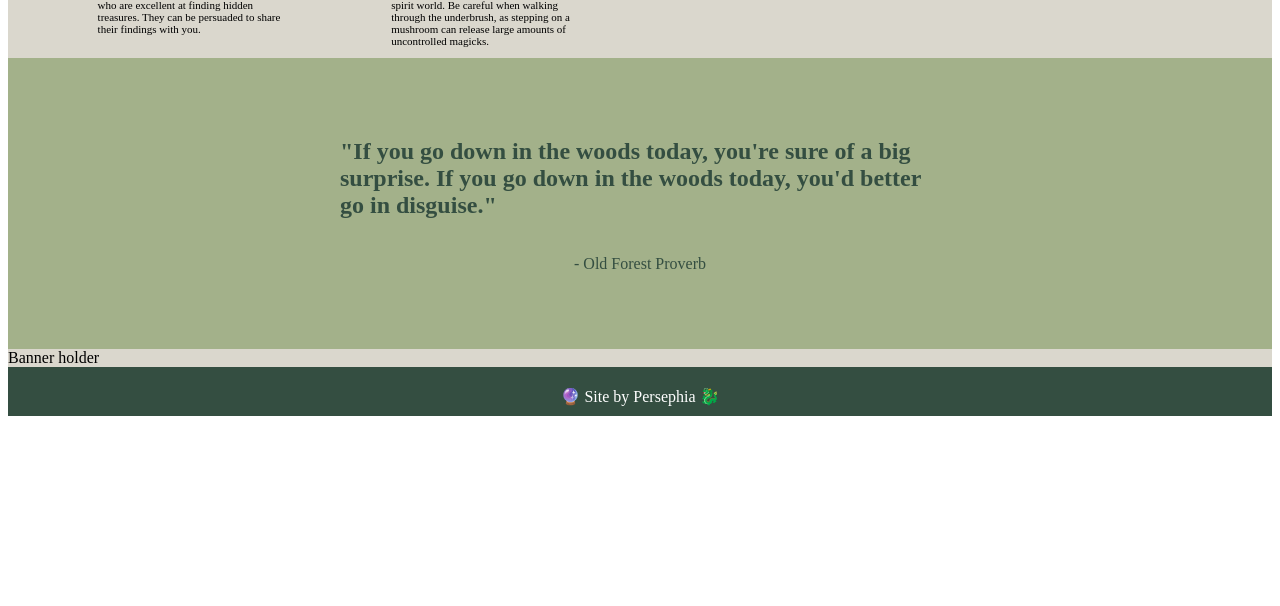
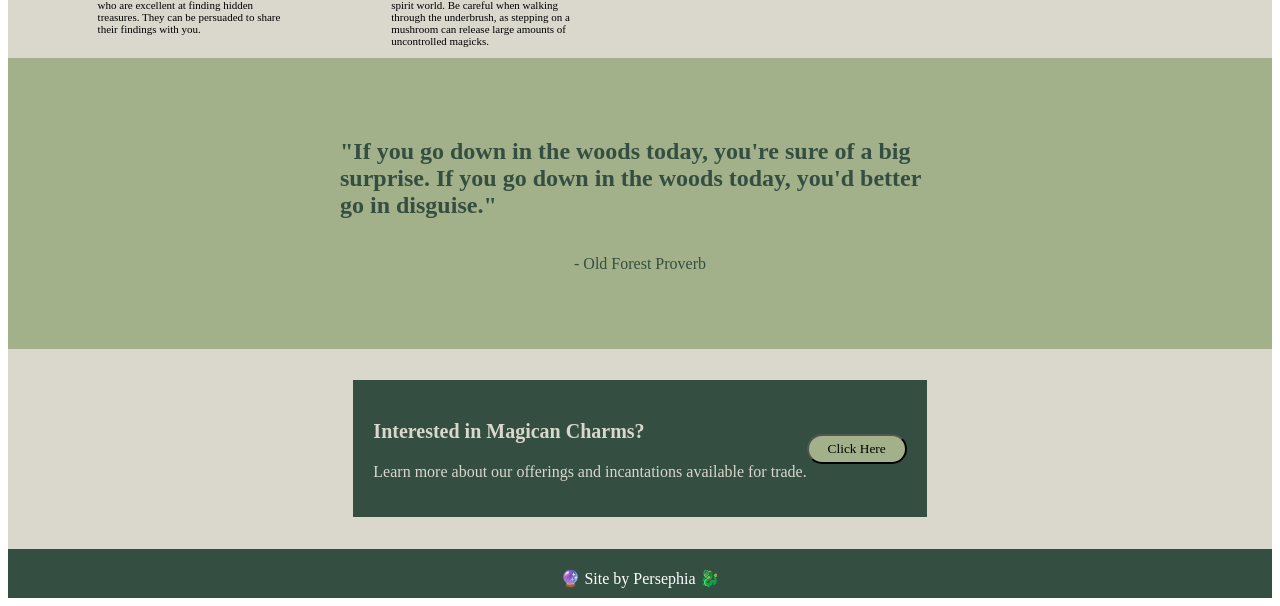
Before and after one commit to persephia/project-landing-page, a plain HTML site: page index.html in a window 1280 px wide. Shown: the part 633-1239 px from the top of the page. Before the commit the page ends 1057 px from the top, so only its background shows below. Drawn offline with Linux system fonts and the light colour scheme; a web font is replaced by a local one.

Commit message:
Complete banner section

```diff
--- a/index.html
+++ b/index.html
@@ -62,7 +62,17 @@
             </div>
         </div>
 
-        <div class="banner-holder">Banner holder</div>
+        <div class="banner-holder">
+            <div class="banner">
+                <div class="banner-content">
+                    <p class="banner-header">Interested in Magican Charms?</p>
+                    <p>Learn more about our offerings and incantations available for trade.</p>
+                </div>
+                <div class="banner-button">
+                    <button>Click Here</button>
+                </div>
+            </div>
+        </div>
 
         <div class="footer">🔮 Site by Persephia 🐉</div>
 
--- a/style.css
+++ b/style.css
@@ -126,6 +126,28 @@ button {
 .banner-holder {
     background-color: #DAD7CD;
     font-family: 'Abhaya Libre', serif;
+    height: 200px;
+    display: flex;
+    align-items: center;
+    justify-content: center;
+}
+
+.banner {
+    background-color: #344e41;
+    color: #DAD7CD;
+    max-width: 900px;
+    padding: 20px;
+    display: flex;
+    align-items: center;
+}
+
+.banner-content {
+    max-width: 500px;
+}
+
+.banner-header {
+    font-size: 20px;
+    font-weight: bold;
 }
 
 
```
